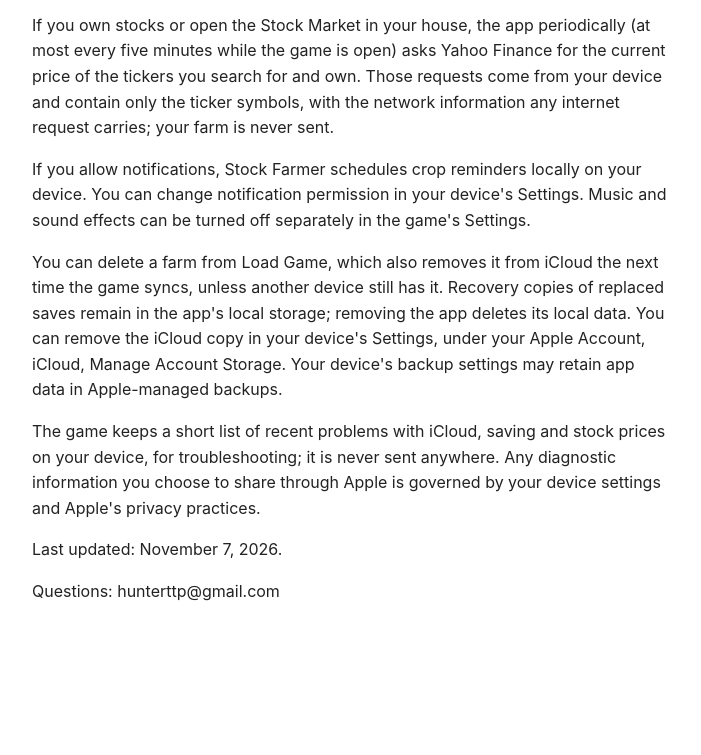
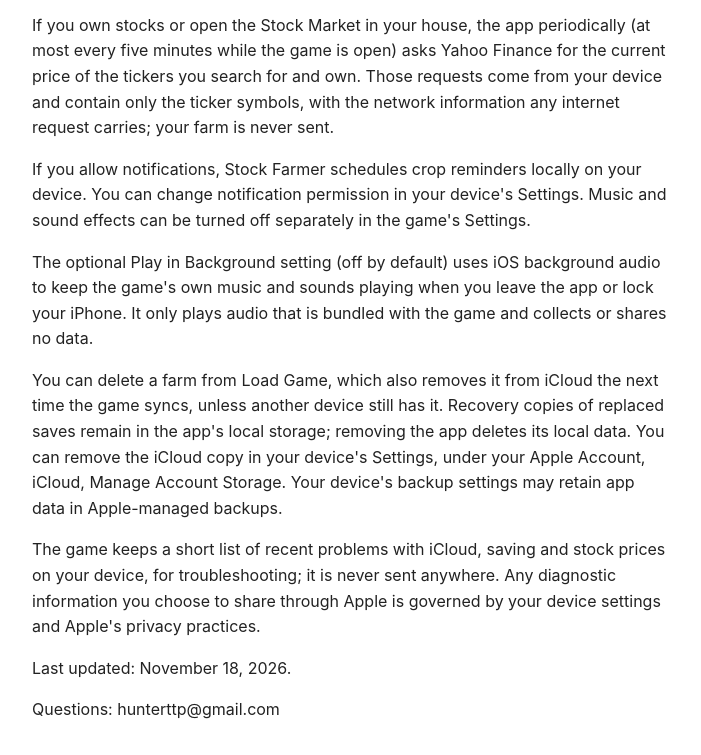
Before and after one commit to HunterTTP/stock-farmer-privacy, a plain HTML site: page index.html in a window 1280 px wide. Shown: the part 431-1186 px from the top of the page, without its empty margins (288-989 px from the left). Before the commit the page ends 1068 px from the top, so only its background shows below. Drawn offline with Linux system fonts and the light colour scheme.

Commit message:
Privacy: add the optional Play in Background setting
Both policies say the setting is off by default, keeps the game's own audio
playing in the background (Android foreground media-playback service with a
media notification; iOS background audio), and collects or shares no data.

Co-Authored-By: Claude Opus 5.5 <noreply@anthropic.com>
Claude-Session: https://claude.ai/code/session_01FJ6wYAeYrd7WwiVbhLmoRH

```diff
--- a/index.html
+++ b/index.html
@@ -8,8 +8,9 @@
 <p>The app contains no advertising, tracking, or third-party analytics services. It does not request access to your contacts, location, or microphone. If you choose Save Farm Photo, it asks for permission to add the farm picture to Photos. It does not read your existing photos.</p>
 <p>If you own stocks or open the Stock Market in your house, the app periodically (at most every five minutes while the game is open) asks Yahoo Finance for the current price of the tickers you search for and own. Those requests come from your device and contain only the ticker symbols, with the network information any internet request carries; your farm is never sent.</p>
 <p>If you allow notifications, Stock Farmer schedules crop reminders locally on your device. You can change notification permission in your device&#x27;s Settings. Music and sound effects can be turned off separately in the game&#x27;s Settings.</p>
+<p>The optional Play in Background setting (off by default) uses iOS background audio to keep the game&#x27;s own music and sounds playing when you leave the app or lock your iPhone. It only plays audio that is bundled with the game and collects or shares no data.</p>
 <p>You can delete a farm from Load Game, which also removes it from iCloud the next time the game syncs, unless another device still has it. Recovery copies of replaced saves remain in the app&#x27;s local storage; removing the app deletes its local data. You can remove the iCloud copy in your device&#x27;s Settings, under your Apple Account, iCloud, Manage Account Storage. Your device&#x27;s backup settings may retain app data in Apple-managed backups.</p>
 <p>The game keeps a short list of recent problems with iCloud, saving and stock prices on your device, for troubleshooting; it is never sent anywhere. Any diagnostic information you choose to share through Apple is governed by your device settings and Apple&#x27;s privacy practices.</p>
-<p>Last updated: November 7, 2026.</p>
+<p>Last updated: November 18, 2026.</p>
 <p>Questions: hunterttp@gmail.com</p>
 </body></html>
```
Also changed, not shown: android.html (+2 -2 lines).
